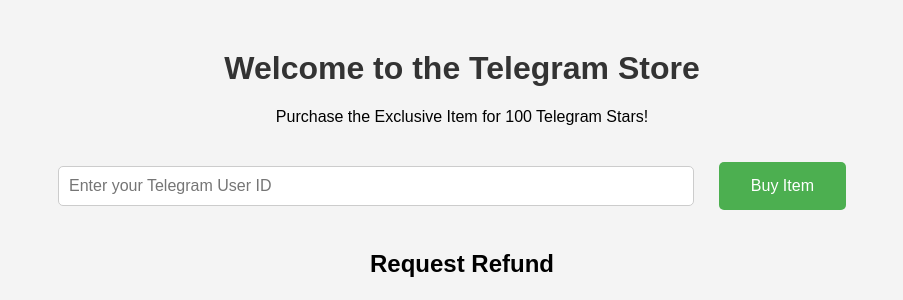
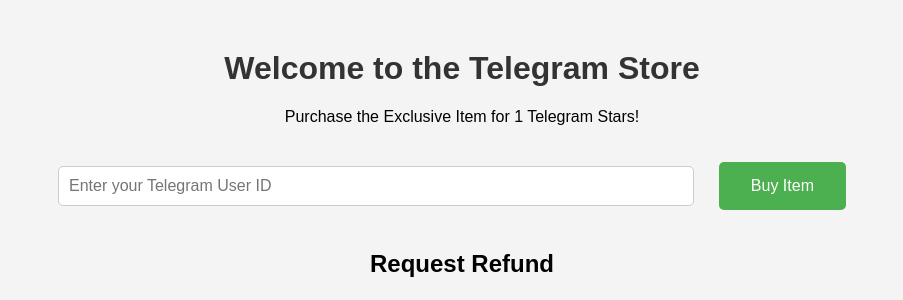
Before and after one commit to sanjida-777/tgpay, a Python web app: template templates/index.html in a window 1280 px wide. Shown: the top 300 px of the page, without its empty margins (178-1081 px from the left). Run offline with Jinja, Linux system fonts and the light colour scheme; the template is opened without the code that fills it, so the values that code supplies are empty.

Commit message:
Update index.html

```diff
--- a/templates/index.html
+++ b/templates/index.html
@@ -60,7 +60,7 @@
 
 <div class="container">
     <h1>Welcome to the Telegram Store</h1>
-    <p>Purchase the Exclusive Item for 100 Telegram Stars!</p>
+    <p>Purchase the Exclusive Item for 1 Telegram Stars!</p>
 
     <form id="paymentForm">
         <input type="text" id="user_id" placeholder="Enter your Telegram User ID" required>
```
